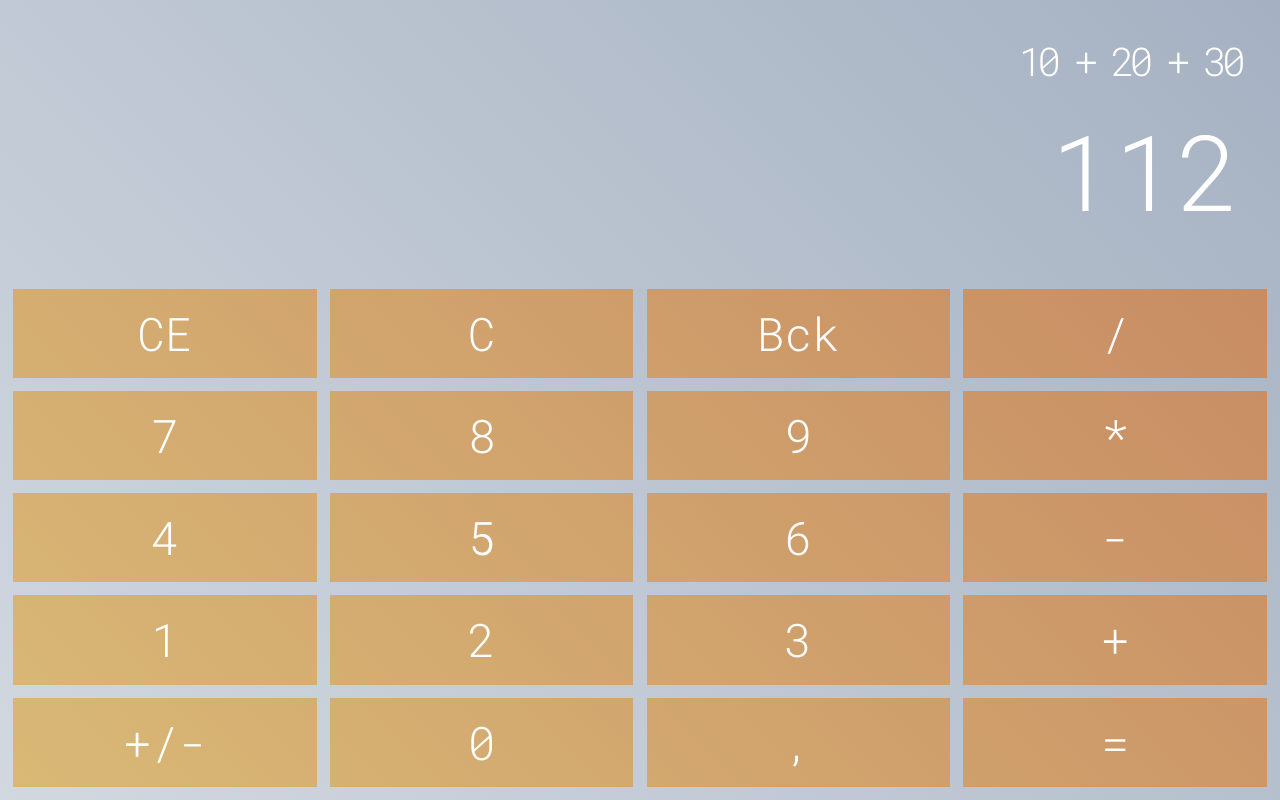
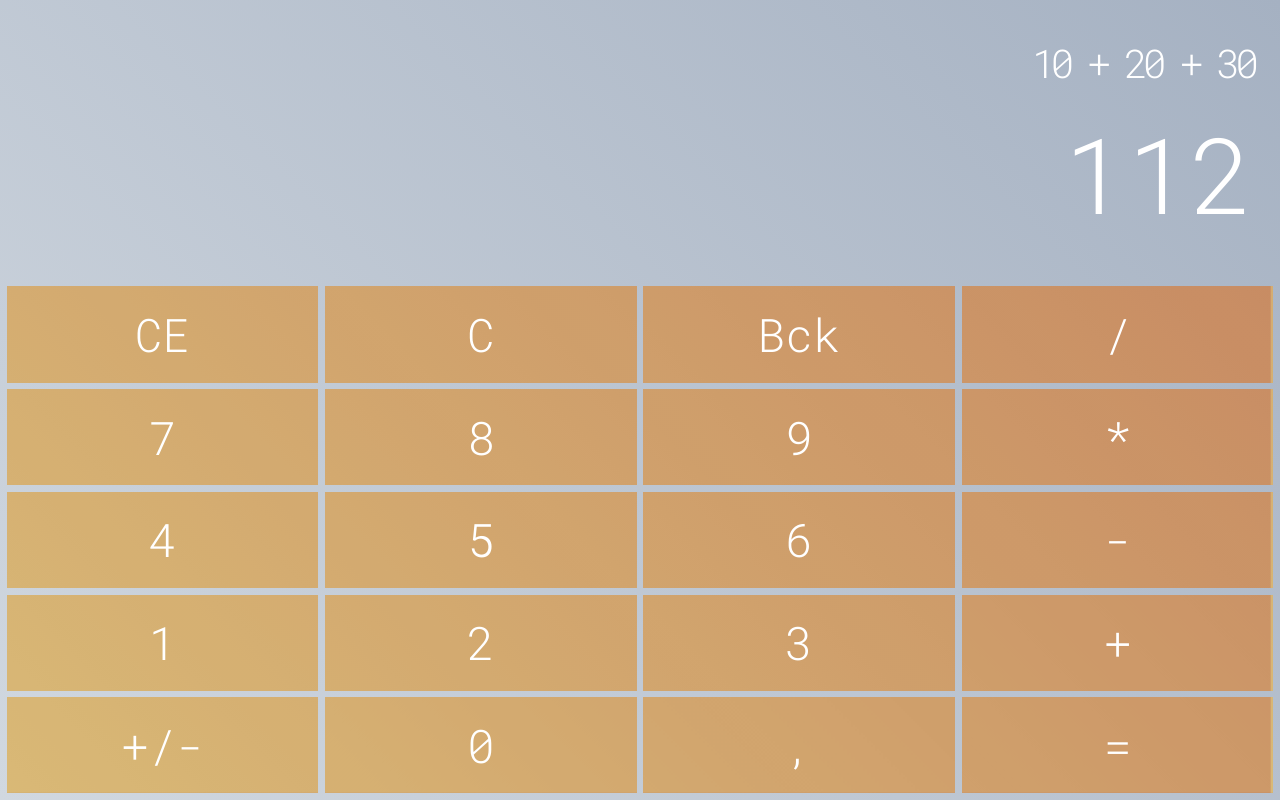
Before and after one commit to BatiuszkaMaroz/Advanced-Calculator, a website: page index.html in a window 1280 px wide. Drawn offline with Linux system fonts and the light colour scheme.

Commit message:
Test Transition

```diff
--- a/sass/components/_calculator.scss
+++ b/sass/components/_calculator.scss
@@ -4,10 +4,10 @@
   $firstChild: 1;
   width: 100%;
   flex: 4;
-  padding: 1rem;
+  padding: .5rem;
 
   display: grid;
-  grid-gap: 1rem;
+  grid-gap: .5rem;
   grid-template-columns: repeat($columns, 1fr);
   grid-template-rows: repeat($rows, 1fr);
   $currentChild: 0 + $firstChild;
@@ -35,16 +35,16 @@
     font-size: 3.5rem;
     color: white;
     filter: grayscale(0.5);
+    transition: .1s ease-out;
+    backface-visibility: hidden;
 
     &:active {
-      transform: scale(1.1);
       filter: grayscale(0);
     }
 
     @media (hover: hover) {
       &:hover,
       &:active {
-        transform: scale(1.05);
         filter: grayscale(0);
       }
     }
--- a/sass/components/_result.scss
+++ b/sass/components/_result.scss
@@ -5,21 +5,18 @@
   flex-direction: column;
   align-items: flex-end;
   justify-content: center;
-  padding: 1rem;
+  padding: 1rem 2rem;
   font-family: 'Roboto Mono', monospace;
   font-weight: 300;
   color: white;
 
   &__stored {
-    margin-right: 2rem;
     font-size: 3rem;
     letter-spacing: -.4rem;
-
   }
 
   &__input {
     margin-top: 1rem;
-    margin-right: 2rem;
     font-size: 8rem;
   }
 }
```
Also changed, not shown: css/main.css, 1 other file.
